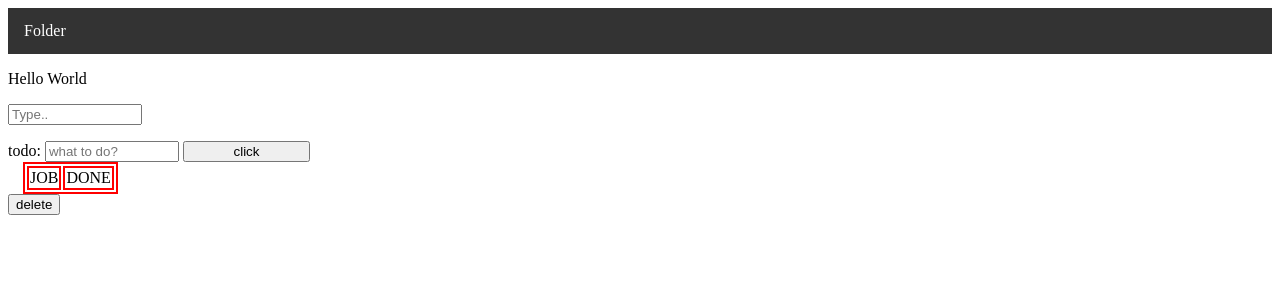
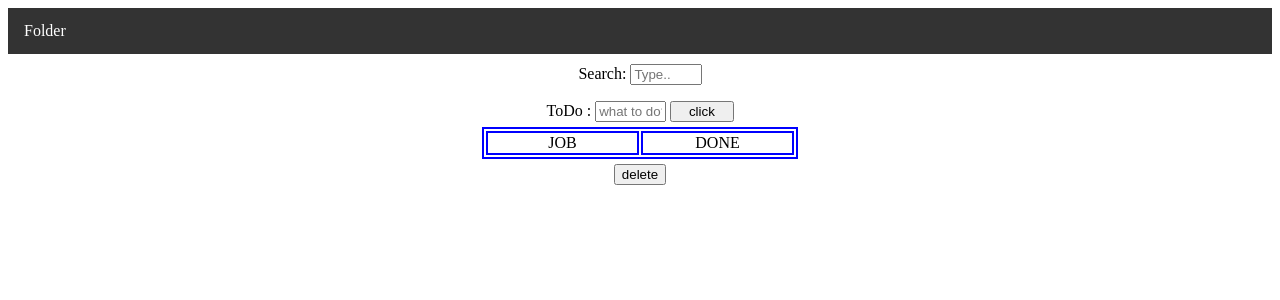
Before and after one commit to barnrang/todolist, a Flask app: page / in a window 1280 px wide. Shown: the top 300 px of the page. Run offline with Flask 2, Linux system fonts and the light colour scheme; some libraries are stand-ins or nearby versions.

Commit message:
add several feature

```diff
--- a/static/css/main.css
+++ b/static/css/main.css
@@ -1,10 +1,24 @@
+
+.display {
+  margin: auto;
+  /*text-align: center;*/
+  /*background-color: black;*/
+  width: 50%;
+  padding: 10px;
+  text-align: center;
+}
+
 table, th, td{
-  border: 2px solid red;
-  margin-left: 15px;
+  border: 2px solid blue;
+  margin-left: auto;
+  margin-right: auto;
+  margin-top: 5px;
+  margin-bottom: 5px;
+  width: 50%;
 }
 
 .checkbox-regular{
-  width: 25px;
+  width: 50px;
   position: relative;
 }
 
--- a/templates/index.html
+++ b/templates/index.html
@@ -1,25 +1,16 @@
-<!DOCTYPE html>
-<html>
-  <meta name="viewport" content="width=device-width, initial-scale=1.0">
-  <head>
-    <link rel="stylesheet" type="text/css" href="{{url_for('static',filename="css/main.css")}}">
-    <script src="https://ajax.googleapis.com/ajax/libs/jquery/3.2.1/jquery.min.js"></script>
-    <script src="{{url_for('static',filename="script/main.js")}}"></script>
-  </head>
+{% extends "layout.html" %}
+
+{% block title %} Home {% endblock %}
+{% block main %}
   <body>
-
-    <ul class="nav-bar">
-        <li><a class="active" href="{{url_for('folder')}}">Folder</a></li>
-    </ul>
-
-    <p>Hello World</p>
+    <div class="display">
     <form id="search">
-      <input type="text" style="input" class="searchBox" placeholder="Type..">
+      Search: <input type="text" style="input" class="searchBox" placeholder="Type..">
     </form>
     <p class="searchResult">
     </p>
     <form id="target">
-      todo: <input type="text" style="input" name="todo" id="todoname" placeholder="what to do?">
+      ToDo : <input type="text" style="input" name="todo" id="todoname" placeholder="what to do?">
       <input type="submit" value="click">
     </form>
     <table id="todolist">
@@ -29,5 +20,6 @@
       </tr>
     </table>
     <button id="delete">delete</button>
+    </div>
   </body>
-</html>
+{% endblock %}
--- a/templates/layout.html
+++ b/templates/layout.html
@@ -5,10 +5,14 @@
     <link rel="stylesheet" type="text/css" href="{{url_for('static',filename="css/main.css")}}">
     <script src="https://ajax.googleapis.com/ajax/libs/jquery/3.2.1/jquery.min.js"></script>
     <script src="{{url_for('static',filename="script/main.js")}}"></script>
+    <title>TODOLIST {% block title %}{% endblock %}</title>
   </head>
   <body>
+    <ul class="nav-bar">
+        <li><a class="active" href="{{url_for('folder')}}">Folder</a></li>
+    </ul>
     <main>
-      {{% block main %}}{{% endblock %}}
+      {% block main %}{% endblock %}
     </main>
   </body>
 </html>
```
Also changed, not shown: templates/folder.html (+7 -6 lines).
